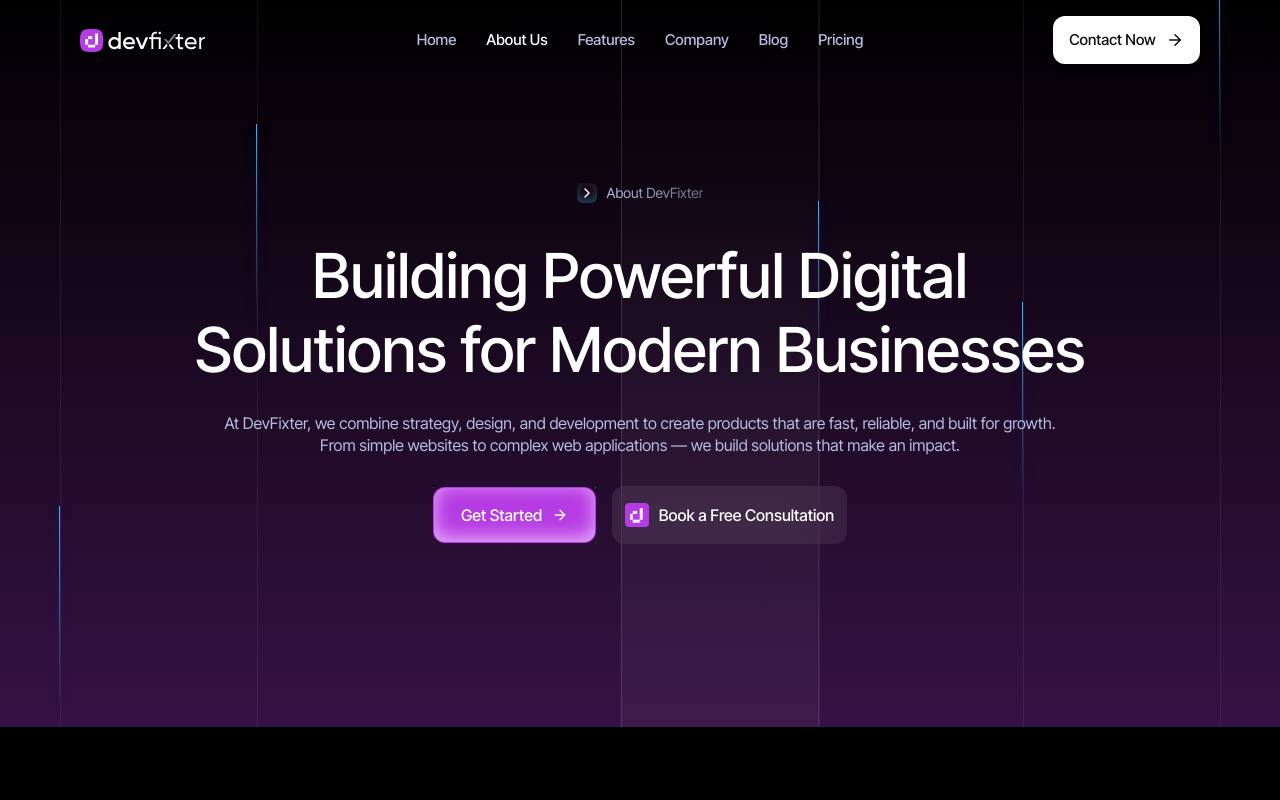
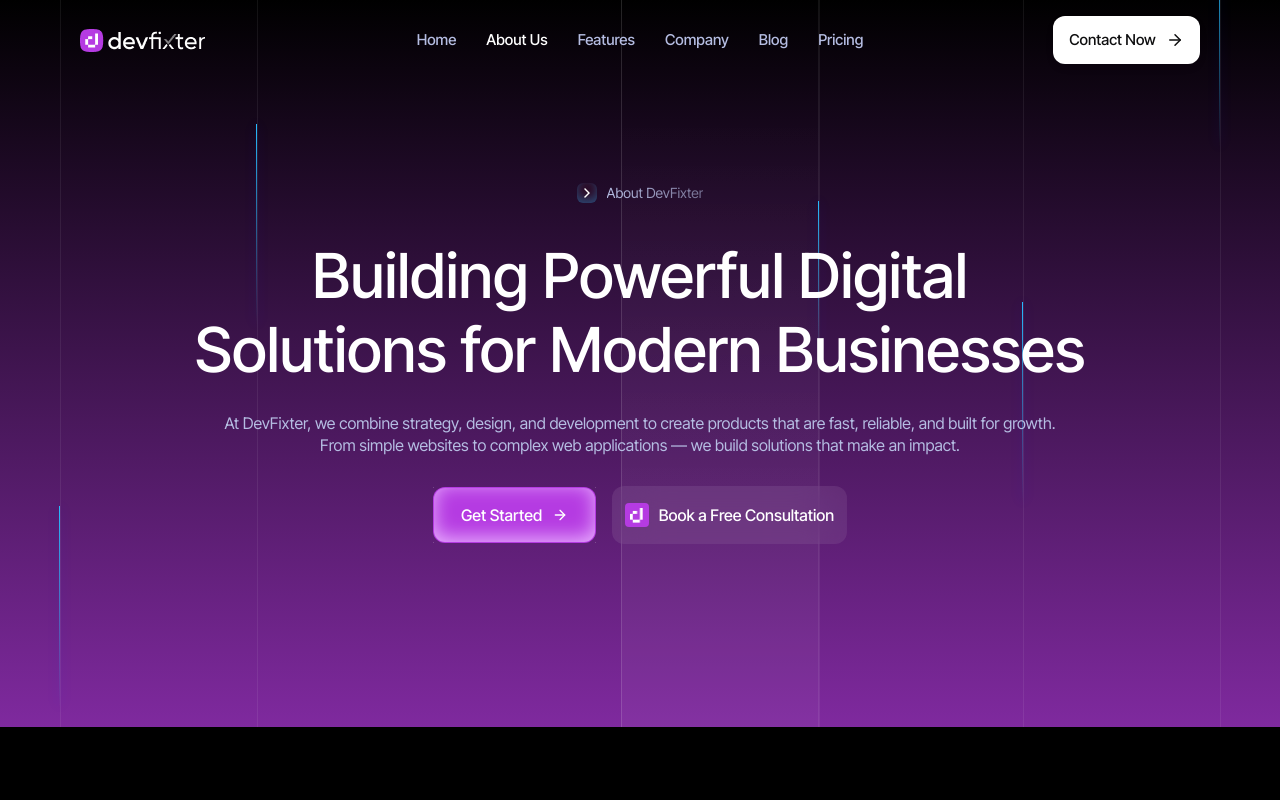
Before and after one commit to ads-fixter-FSD/devfixter, a Next.js app: page /about in a window 1280 px wide. Shown: the top 800 px of the page. Built offline with nearby package versions, Linux system fonts and the light colour scheme; grey boxes are pictures that could not be loaded.

Commit message:
update:about hero bg color

```diff
--- a/src/components/shared/Hero.tsx
+++ b/src/components/shared/Hero.tsx
@@ -48,7 +48,7 @@ const Hero = ({
       <div
         className="absolute inset-0 z-0 pointer-events-none"
         style={{
-          background: "linear-gradient(0deg, rgba(181, 59, 226, 0.3) 0%, rgba(0, 0, 0, 1) 100%)",
+          background: "linear-gradient(0deg, rgba(181, 59, 226, 0.7) 0%, rgba(0, 0, 0, 0.15) 100%)",
         }}
       />
 
@@ -66,6 +66,8 @@ const Hero = ({
           <div
             className="absolute left-1/2 z-[2] h-full w-[min(28vw,198px)] -translate-x-1/2 border-x border-[#FFFFFF12] lg:left-[621px] lg:w-[198px] lg:translate-x-0"
             style={{ background: "linear-gradient(360deg, rgba(255, 255, 255, 0.04) 33.01%, rgba(255, 255, 255, 0) 84.98%)" }}
+
+
           >
             <div className="hero-vline-sheen-middle absolute inset-0 overflow-hidden" />
           </div>
```
